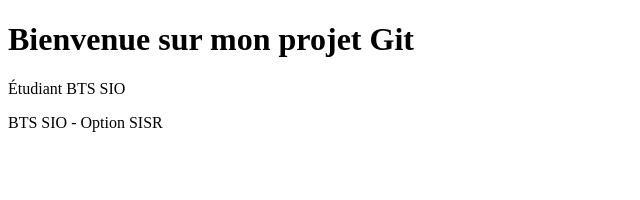
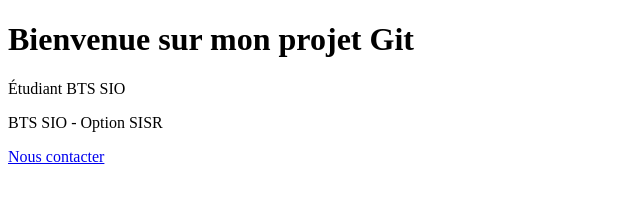
Before and after one commit to elmasri-951/TP-GIT-BTS-SIO-SISR, a plain HTML site: page index.html in a window 1280 px wide. Shown: the whole page, without its empty margins (0-640 px from the left). Drawn offline with Linux system fonts and the light colour scheme.

Commit message:
feat: ajouter lien vers la page contact

```diff
--- a/index.html
+++ b/index.html
@@ -1,2 +1,3 @@
 <!DOCTYPE html><html><body><h1>Bienvenue sur mon projet Git</h1><p>Étudiant BTS SIO</p></body></html>
 <p>BTS SIO - Option SISR</p>
+<a href="contact.html">Nous contacter</a>
```
